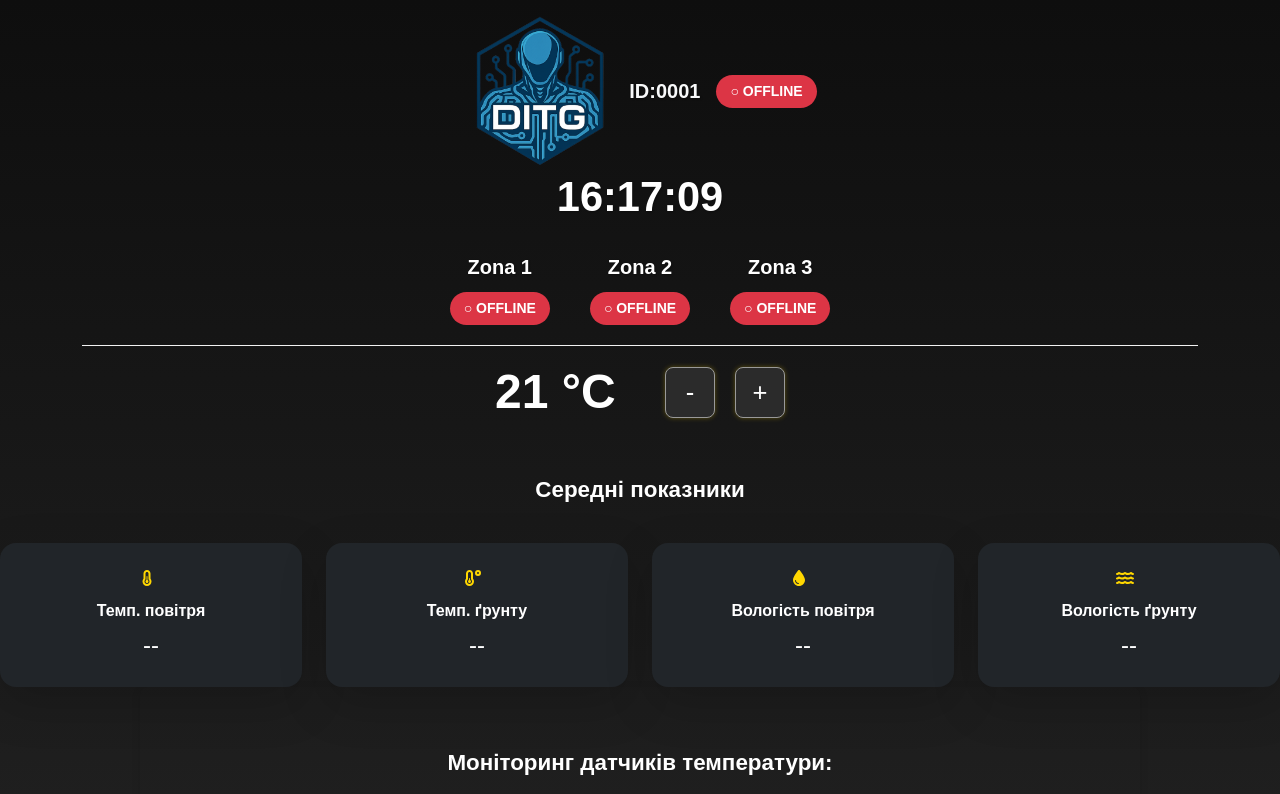
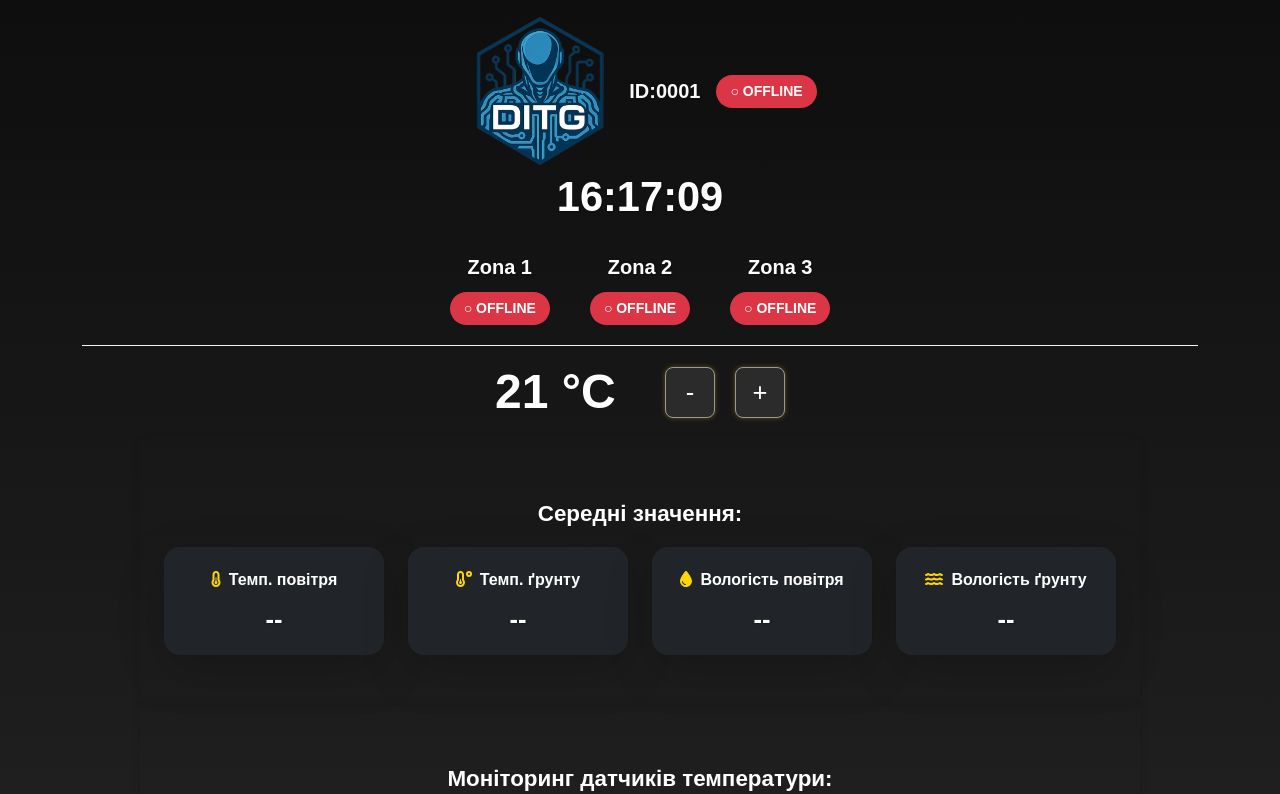
Before and after one commit to DITGDIGENTIS/ditgdigentis, a Next.js app: page / in a window 1280 px wide. Shown: the top 794 px of the page. Built offline with nearby package versions, Linux system fonts and the light colour scheme; no server answers.

Commit message:
ZonaAverage

```diff
--- a/src/components/ZonaAverageBlock.tsx
+++ b/src/components/ZonaAverageBlock.tsx
@@ -50,7 +50,7 @@ export default function ZonaAverageBlock() {
         if (soilHums.length)
           setSoilHumidity((soilHums.reduce((a, b) => a + b, 0) / soilHums.length).toFixed(2) + " %");
       } catch (e) {
-        console.error("Ошибка при получении средних значений", e);
+        console.error("Ошибка при получении средніх значень", e);
       }
     };
 
@@ -59,42 +59,46 @@ export default function ZonaAverageBlock() {
     return () => clearInterval(interval);
   }, []);
 
+  const cards = [
+    {
+      id: "Темп. повітря",
+      icon: faThermometerHalf,
+      value: airTemp,
+    },
+    {
+      id: "Темп. ґрунту",
+      icon: faTemperatureLow,
+      value: soilTemp,
+    },
+    {
+      id: "Вологість повітря",
+      icon: faTint,
+      value: airHumidity,
+    },
+    {
+      id: "Вологість ґрунту",
+      icon: faWater,
+      value: soilHumidity,
+    },
+  ];
+
   return (
-    <div className="zona-average-block text-center text-white mt-4">
-      <h2 className="text-center mb-4">Середні показники</h2>
-
-      <div className="row row-cols-2 row-cols-md-4 g-4">
-        <div className="col">
-          <div className="bg-dark p-4 rounded-4 shadow-lg">
-            <FontAwesomeIcon icon={faThermometerHalf} className="me-2" style={{ color: "#FFD700" }} />
-            <strong className="d-block mt-2">Темп. повітря</strong>
-            <div className="fs-4 mt-1">{airTemp}</div>
+    <div className="container sensor-container p-4">
+      <h2 className="text-center mt-4 mb-1">Середні значення:</h2>
+      <div className="row">
+        {cards.map((card, index) => (
+          <div key={index} className="col-6 col-md-3">
+            <div className="average-temp-block text-white bg-dark p-3 mb-4 rounded-4 shadow-lg text-center">
+              <div className="description-temp-block mb-2">
+                <FontAwesomeIcon icon={card.icon} style={{ color: "#FFD700" }} className="me-2" />
+                <strong>{card.id}</strong>
+              </div>
+              <div className="average-temp-label fs-4">
+                <span className="average-temp-data">{card.value}</span>
+              </div>
+            </div>
           </div>
-        </div>
-
-        <div className="col">
-          <div className="bg-dark p-4 rounded-4 shadow-lg">
-            <FontAwesomeIcon icon={faTemperatureLow} className="me-2" style={{ color: "#FFD700" }} />
-            <strong className="d-block mt-2">Темп. ґрунту</strong>
-            <div className="fs-4 mt-1">{soilTemp}</div>
-          </div>
-        </div>
-
-        <div className="col">
-          <div className="bg-dark p-4 rounded-4 shadow-lg">
-            <FontAwesomeIcon icon={faTint} className="me-2" style={{ color: "#FFD700" }} />
-            <strong className="d-block mt-2">Вологість повітря</strong>
-            <div className="fs-4 mt-1">{airHumidity}</div>
-          </div>
-        </div>
-
-        <div className="col">
-          <div className="bg-dark p-4 rounded-4 shadow-lg">
-            <FontAwesomeIcon icon={faWater} className="me-2" style={{ color: "#FFD700" }} />
-            <strong className="d-block mt-2">Вологість ґрунту</strong>
-            <div className="fs-4 mt-1">{soilHumidity}</div>
-          </div>
-        </div>
+        ))}
       </div>
     </div>
   );
```
